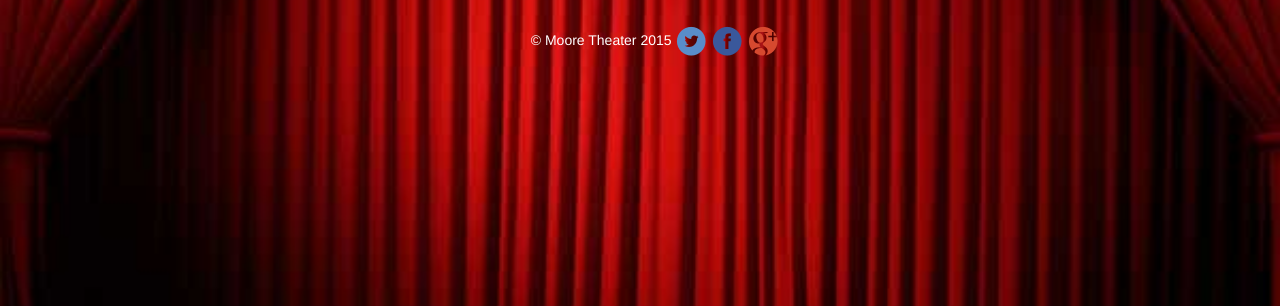
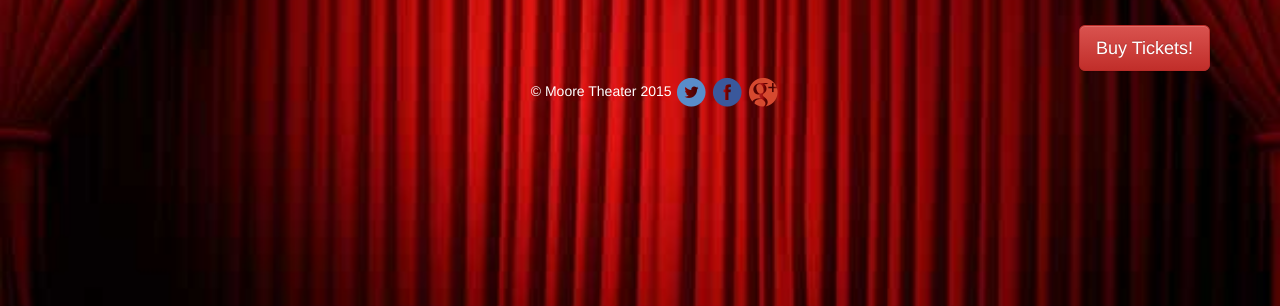
Before and after one commit to sk367/cs399_Theater, a Django app: template cs399_Theater/main/templates/tickets.html in a window 1280 px wide. Shown: the part 182-488 px from the top of the page. Run offline with Django 3.2, Linux system fonts and the light colour scheme; the template is opened without the code that fills it, so the values that code supplies are empty; parts of the project's set-up code (start-up, migrations or seed data) failed here and were passed over; some libraries are stand-ins or nearby versions.

Commit message:
Added Buy Tickets Button
It links to ticketmaster

```diff
--- a/cs399_Theater/main/templates/tickets.html
+++ b/cs399_Theater/main/templates/tickets.html
@@ -19,6 +19,10 @@
      {% endfor %}
      </table>
 
+    <div class="col-lg-12 text-right" style="margin-top: 5px;">
+     		<a class="btn btn-lg btn-danger" href="http://www.ticketmaster.com/" role="button">Buy Tickets!</a>
+     </div>
+
     </div> <!-- /container -->
   </body>
 {% endblock %}
```
